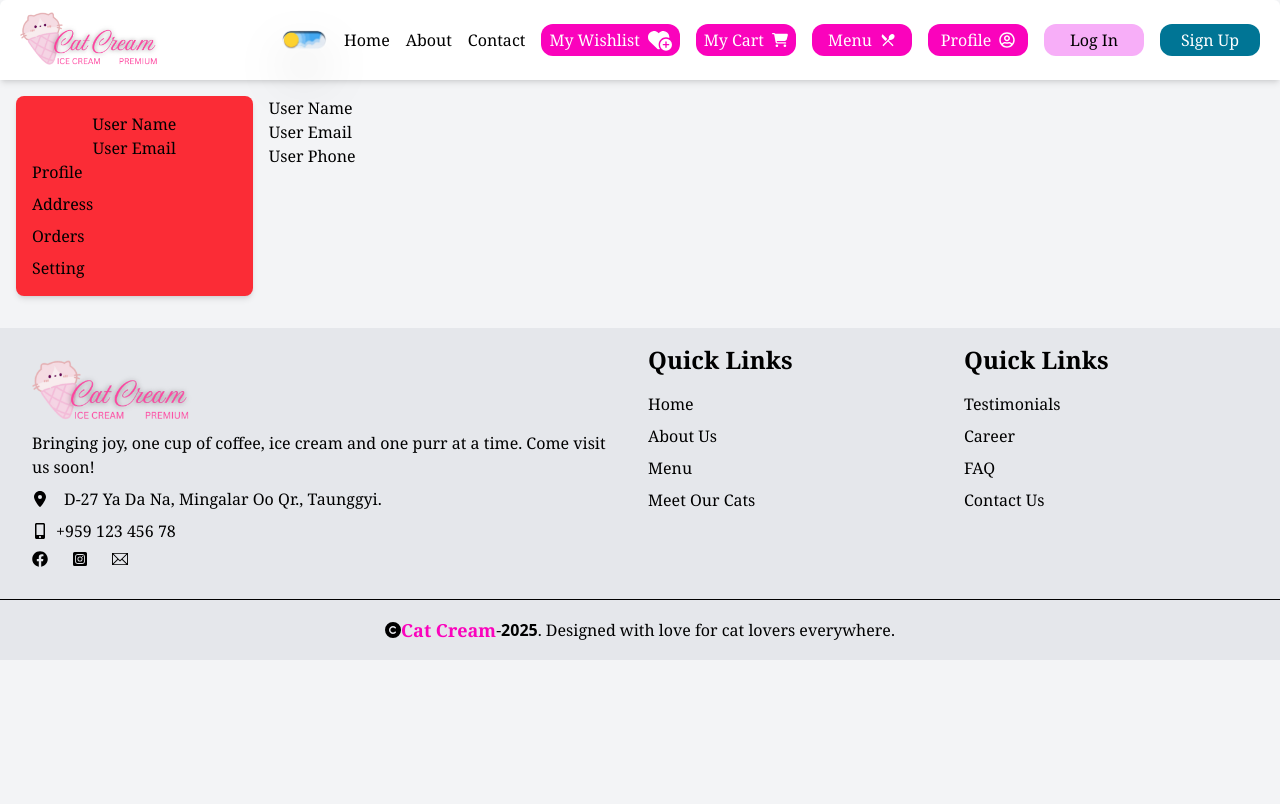
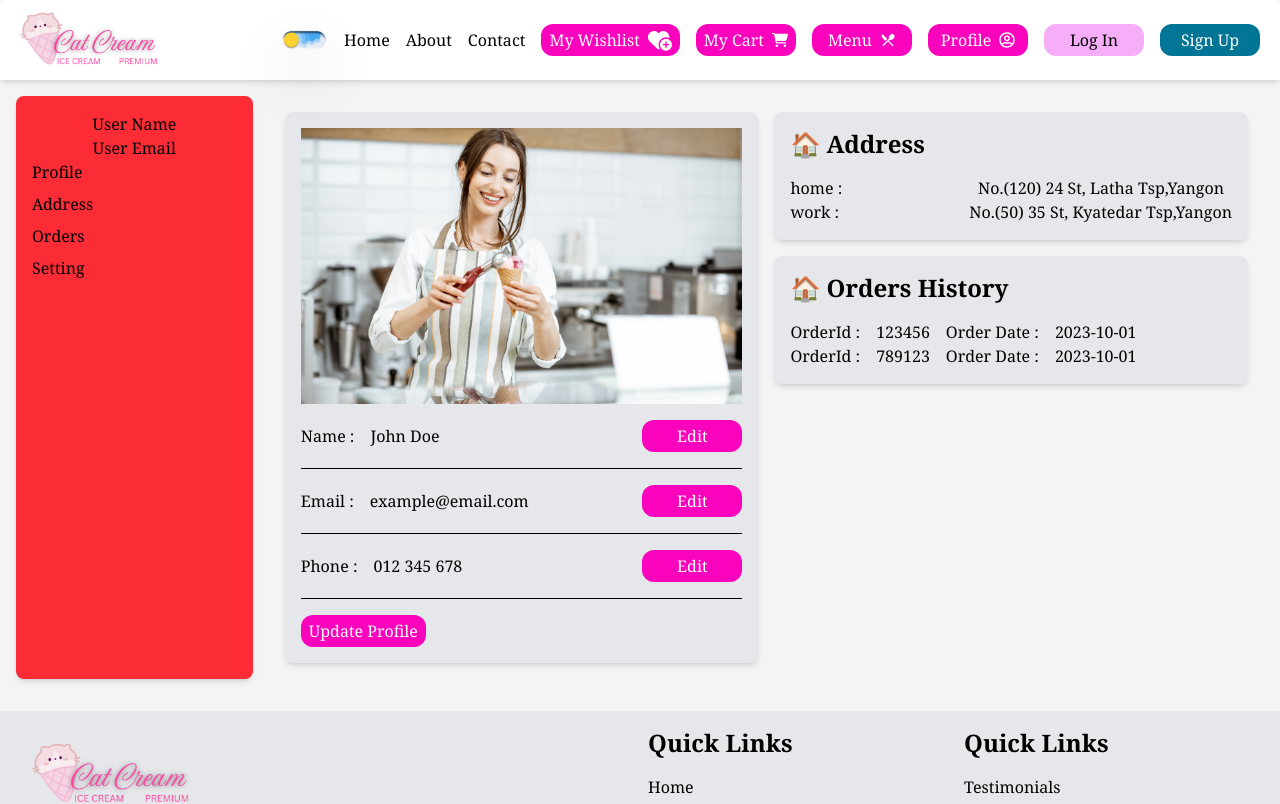
Before and after one commit to SaiAungWann/Cat_Cream, a React (Vite) app in the folder frontend/: page /user-profile in a window 1280 px wide. Shown: the top 804 px of the page. Built offline with nearby package versions, Linux system fonts and the light colour scheme.

Commit message:
user-profile

```diff
--- a/frontend/src/components/Footer.jsx
+++ b/frontend/src/components/Footer.jsx
@@ -17,7 +17,7 @@ function Footer() {
           </p>
           <p className=" flex items-center gap-4">
             <FaLocationDot />
-            D-27 Ya Da Na, Mingalar Oo Qr., Taunggyi.
+            No.(128) 20 St, Latha Tsp, Yangon, Myanmar.
           </p>
           <p className=" flex items-center gap-2">
             <FaMobileAlt />
--- a/frontend/src/components/UserAddress.jsx
+++ b/frontend/src/components/UserAddress.jsx
@@ -1,7 +1,40 @@
 import React from "react";
 
 function UserAddress() {
-  return <div>UserAddress</div>;
+  const userAddress = [
+    {
+      addressId: "1",
+      addressType: "home",
+      street: "No.(120) 24 St",
+      city: "Latha Tsp",
+      state: "Yangon",
+    },
+    {
+      addressId: "2",
+      addressType: "work",
+      street: "No.(50) 35 St",
+      city: " Kyatedar Tsp",
+      state: "Yangon",
+    },
+  ];
+
+  return (
+    <>
+      <div className=" w-full space-x-2 bg-gray-200 dark:bg-gray-800 p-4 rounded-lg shadow-md">
+        <h2 className="text-2xl font-semibold mb-4">🏠 Address</h2>
+        {userAddress.map((address) => {
+          return (
+            <div className=" flex justify-start items-center space-x-4">
+              <label htmlFor="name">{address.addressType} : </label>
+              <p>
+                {address.street}, {address.city},{address.state}
+              </p>
+            </div>
+          );
+        })}
+      </div>
+    </>
+  );
 }
 
 export default UserAddress;
--- a/frontend/src/components/UserOrder.jsx
+++ b/frontend/src/components/UserOrder.jsx
@@ -1,7 +1,33 @@
 import React from "react";
 
 function UserOrder() {
-  return <div>UserOrder</div>;
+  const userOrdersHistory = [
+    {
+      orderId: "123456",
+      orderDate: "2023-10-01",
+    },
+    {
+      orderId: "789123",
+      orderDate: "2023-10-01",
+    },
+  ];
+  return (
+    <>
+      <div className=" w-full space-x-2 bg-gray-200 dark:bg-gray-800 p-4 rounded-lg shadow-md">
+        <h2 className="text-2xl font-semibold mb-4">🏠 Orders History</h2>
+        {userOrdersHistory.map((order) => {
+          return (
+            <div className=" flex  justify-start items-center space-x-4">
+              <label htmlFor="name">OrderId : </label>
+              <p>{order.orderId}</p>
+              <label htmlFor="name">Order Date : </label>
+              <p>{order.orderDate}</p>
+            </div>
+          );
+        })}
+      </div>
+    </>
+  );
 }
 
 export default UserOrder;
--- a/frontend/src/components/UserProfile.jsx
+++ b/frontend/src/components/UserProfile.jsx
@@ -1,13 +1,152 @@
-import React from "react";
+import React, { useState } from "react";
+import profileImg from "../assets/ice_cream_reception_2.png";
 
 function UserProfile() {
+  const user = {
+    name: "John Doe",
+    email: "example@email.com",
+    phone: "012 345 678",
+  };
+
+  const [name, setName] = useState(user.name);
+  const [email, setEmail] = useState(user.email);
+  const [phone, setPhone] = useState(user.phone);
+  const [isEditing, setIsEditing] = useState(false);
+
+  const handleEditClick = () => {
+    setIsEditing(!isEditing);
+  };
+
+  const userAddress = [
+    {
+      addressId: "1",
+      addressType: "home",
+      street: "No.(120) 24 St",
+      city: "Latha Tsp",
+      state: "Yangon",
+    },
+    {
+      addressId: "2",
+      addressType: "work",
+      street: "No.(50) 35 St",
+      city: " Kyatedar Tsp",
+      state: "Yangon",
+    },
+  ];
+
+  const userOrdersHistory = [
+    {
+      orderId: "123456",
+      orderDate: "2023-10-01",
+    },
+    {
+      orderId: "789123",
+      orderDate: "2023-10-01",
+    },
+  ];
   return (
     <>
-      <div className="">
-        <img src="" alt="" />
-        <h1>User Name</h1>
-        <h2>User Email</h2>
-        <h3>User Phone</h3>
+      <div className=" grid grid-cols-2 gap-4 p-4">
+        {/* profile card */}
+        <div className=" w-full space-y-4 bg-gray-200 dark:bg-gray-800 p-4 rounded-lg shadow-md">
+          <img src={profileImg} alt="" />
+          <div className=" flex justify-between items-center space-x-4">
+            <div className=" flex justify-start items-center space-x-4">
+              <label htmlFor="name">Name : </label>
+              <p>{user.name}</p>
+            </div>
+            <button type="submit" className=" btn" onClick={handleEditClick}>
+              <span className=" text-white">{isEditing ? "Save" : "Edit"}</span>
+            </button>
+          </div>
+          {isEditing && (
+            <input
+              type="text"
+              name="user-name"
+              id="user-name"
+              value={name}
+              onChange={(e) => setName(e.target.value)}
+              className=" w-full p-2 border border-gray-300 rounded-md"
+              placeholder="Enter your name"
+            />
+          )}
+          <hr />
+          <div className=" flex justify-between items-center space-x-4">
+            <div className="flex justify-start items-center space-x-4">
+              <label htmlFor="name">Email : </label>
+              <p>{user.email}</p>
+            </div>
+            <button type="submit" className=" btn" onClick={handleEditClick}>
+              <span className=" text-white">{isEditing ? "Save" : "Edit"}</span>
+            </button>
+          </div>
+          {isEditing && (
+            <input
+              type="email"
+              name="user-email"
+              id="user-email"
+              value={email}
+              onChange={(e) => setName(e.target.value)}
+              className=" w-full p-2 border border-gray-300 rounded-md"
+              placeholder="Enter your email"
+            />
+          )}
+          <hr />
+          <div className=" flex justify-between items-center space-x-4">
+            <div className="flex justify-start items-center space-x-4">
+              <label htmlFor="name">Phone : </label>
+              <p>{user.phone}</p>
+            </div>
+            <button type="submit" className=" btn" onClick={handleEditClick}>
+              <span className=" text-white">{isEditing ? "Save" : "Edit"}</span>
+            </button>
+          </div>
+          {isEditing && (
+            <input
+              type="tel"
+              name="user-phone"
+              id="user-phone"
+              value={phone}
+              onChange={(e) => setName(e.target.value)}
+              className=" w-full p-2 border border-gray-300 rounded-md"
+              placeholder="Enter your phone number"
+            />
+          )}
+          <hr />
+          <button type="submit" className=" btn">
+            <span className=" text-white">Update Profile</span>
+          </button>
+        </div>
+        <div className=" space-y-4">
+          {/* Address Card */}
+          <div className=" w-full space-x-2 bg-gray-200 dark:bg-gray-800 p-4 rounded-lg shadow-md">
+            <h2 className="text-2xl font-semibold mb-4">🏠 Address</h2>
+            {userAddress.map((address) => {
+              return (
+                <div className=" flex justify-between items-center space-x-4">
+                  <label htmlFor="name">{address.addressType} : </label>
+                  <p>
+                    {address.street}, {address.city},{address.state}
+                  </p>
+                </div>
+              );
+            })}
+          </div>
+          {/* Order History Card */}
+          <div className=" w-full space-x-2 bg-gray-200 dark:bg-gray-800 p-4 rounded-lg shadow-md">
+            <h2 className="text-2xl font-semibold mb-4">🏠 Orders History</h2>
+            {userOrdersHistory.map((order) => {
+              return (
+                <div className=" flex  justify-start items-center space-x-4">
+                  <label htmlFor="name">OrderId : </label>
+                  <p>{order.orderId}</p>
+                  <label htmlFor="name">Order Date : </label>
+                  <p>{order.orderDate}</p>
+                </div>
+              );
+            })}
+          </div>
+        </div>
       </div>
     </>
   );
--- a/frontend/src/index.css
+++ b/frontend/src/index.css
@@ -41,3 +41,6 @@ tr {
 .checkbox {
   @apply h-4 w-4 text-green-600 focus:ring-green-500;
 }
+.btn {
+  @apply flex items-center justify-center gap-2 bg-primary text-white rounded-xl py-1 px-2 hover:scale-105 transition-transform duration-200 min-w-[100px];
+}
```
